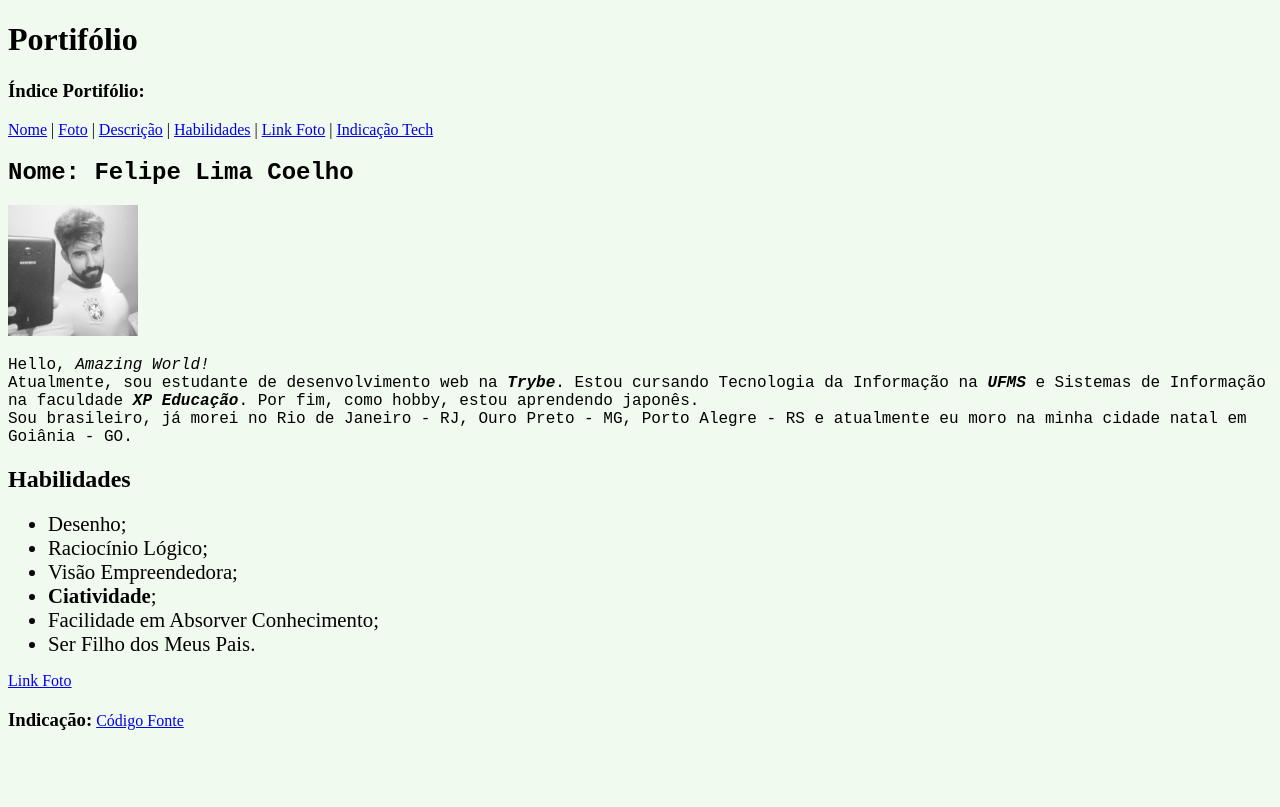
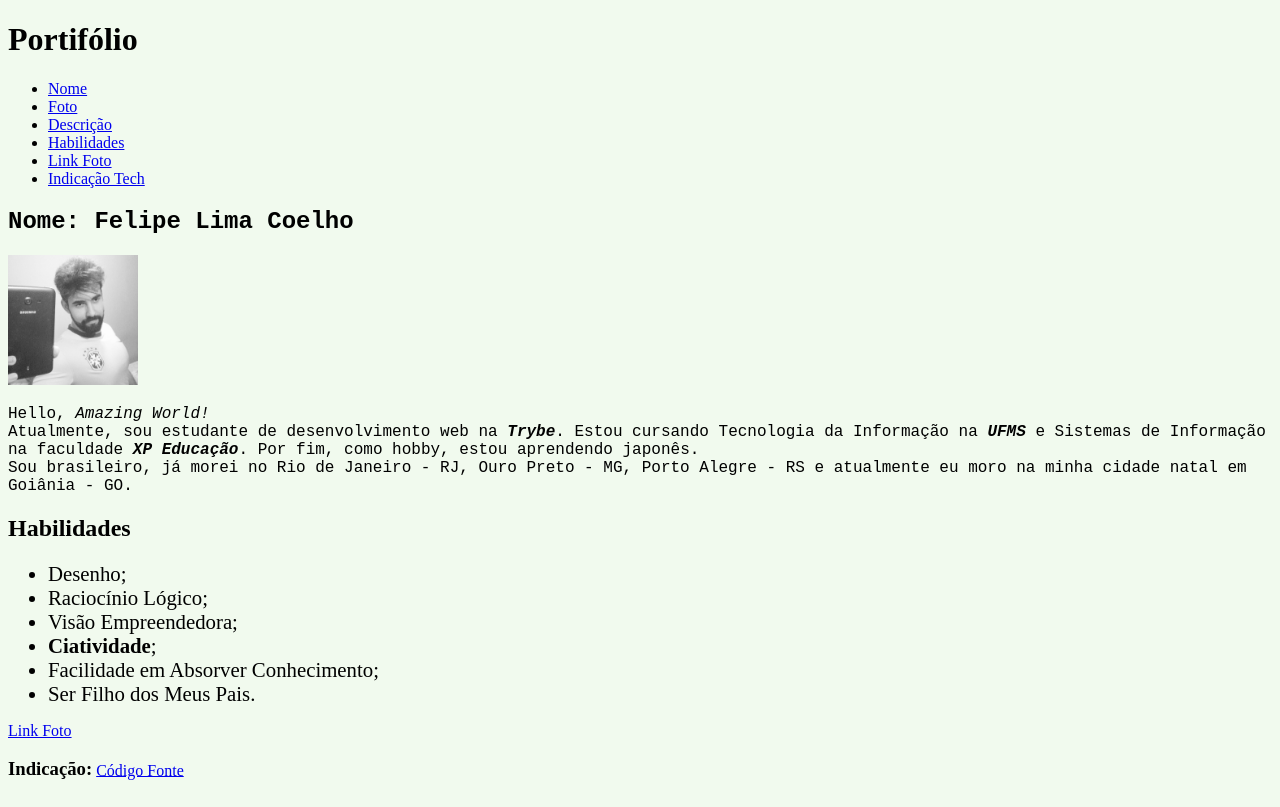
Before and after one commit to felipe-lima-coelho/felipe-lima-coelho.github.io, a plain HTML site: page index.html in a window 1280 px wide. Drawn offline with Linux system fonts and the light colour scheme.

Commit message:
Reorganizado o menu adicionando a tag semântica header

```diff
--- a/index.html
+++ b/index.html
@@ -8,16 +8,17 @@
     <title>Portifólio | Felipe Lima Coelho</title>
   </head>
   <body>
-    <h1>Portifólio</h1>
-
-    <h3>Índice Portifólio:</h3>
-    <p>
-      <a href="#nome">Nome</a> | <a href="#fotoAtual">Foto</a> |
-      <a href="#descricao">Descrição</a> |
-      <a href="#habilidades">Habilidades</a> |
-      <a href="#fotoLink">Link Foto</a> |
-      <a href="#indicacao">Indicação Tech</a>
-    </p>
+    <header>
+      <h1>Portifólio</h1>
+      <ul>
+        <li><a href="#nome">Nome</a></li>
+        <li><a href="#fotoAtual">Foto</a></li>
+        <li><a href="#descricao">Descrição</a></li>
+        <li><a href="#habilidades">Habilidades</a></li>
+        <li><a href="#fotoLink">Link Foto</a></li>
+        <li><a href="#indicacao">Indicação Tech</a></li>
+      </ul>
+    </header>
 
     <h2 id="nome">Nome: <span>Felipe Lima Coelho</span></h2>
 
```
